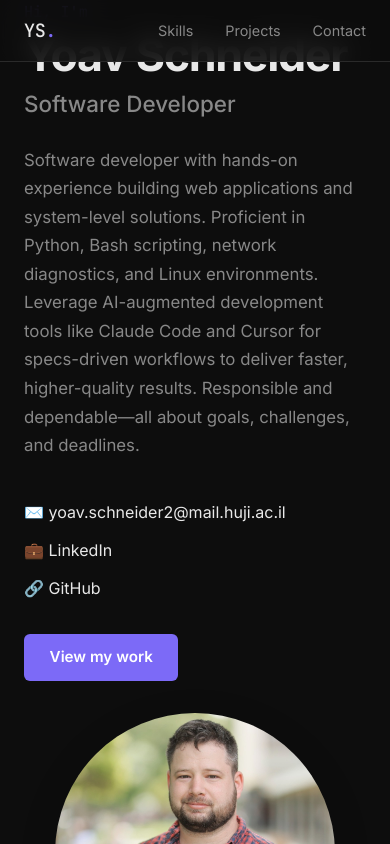
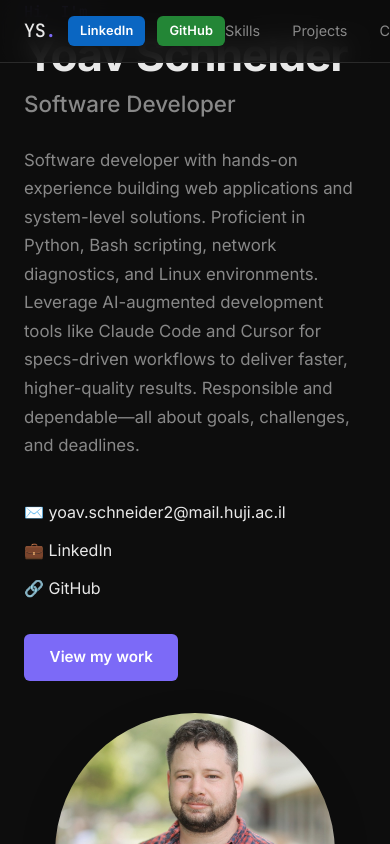
Before and after one commit to yoav235/landingPage, a React (Vite) app: page / in a window 390 px wide. Shown: the top 844 px of the page. Built offline with nearby package versions, Linux system fonts and the light colour scheme.

Commit message:
feat: add responsive navigation bar component with social links and navigation menu

```diff
--- a/src/components/Navbar.jsx
+++ b/src/components/Navbar.jsx
@@ -10,9 +10,27 @@ export default function Navbar() {
   return (
     <header className={styles.header}>
       <nav className={styles.nav}>
-        <a href="#hero" className={styles.logo}>
-          YS<span className={styles.dot}>.</span>
-        </a>
+        <div className={styles.left}>
+          <a href="#hero" className={styles.logo}>
+            YS<span className={styles.dot}>.</span>
+          </a>
+          <a
+            href="https://www.linkedin.com/in/yoav-schneider-cs"
+            target="_blank"
+            rel="noopener noreferrer"
+            className={`${styles.socialBtn} ${styles.linkedin}`}
+          >
+            LinkedIn
+          </a>
+          <a
+            href="https://github.com/yoav235"
+            target="_blank"
+            rel="noopener noreferrer"
+            className={`${styles.socialBtn} ${styles.github}`}
+          >
+            GitHub
+          </a>
+        </div>
         <ul className={styles.links}>
           {links.map(({ label, href }) => (
             <li key={href}>
--- a/src/components/Navbar.module.css
+++ b/src/components/Navbar.module.css
@@ -16,6 +16,36 @@
   display: flex;
   align-items: center;
   justify-content: space-between;
+}
+
+.left {
+  display: flex;
+  align-items: center;
+  gap: 0.75rem;
+}
+
+.socialBtn {
+  font-size: 0.8rem;
+  font-weight: 600;
+  padding: 0.3rem 0.75rem;
+  border-radius: 6px;
+  transition: opacity 0.15s, transform 0.15s;
+  letter-spacing: 0.01em;
+}
+
+.socialBtn:hover {
+  opacity: 0.85;
+  transform: translateY(-1px);
+}
+
+.linkedin {
+  background: #0a66c2;
+  color: #fff;
+}
+
+.github {
+  background: #238636;
+  color: #fff;
 }
 
 .logo {
```
